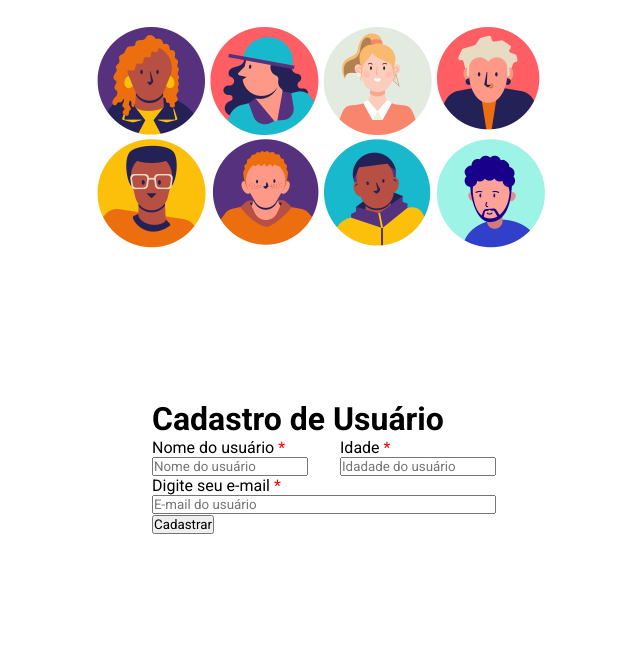
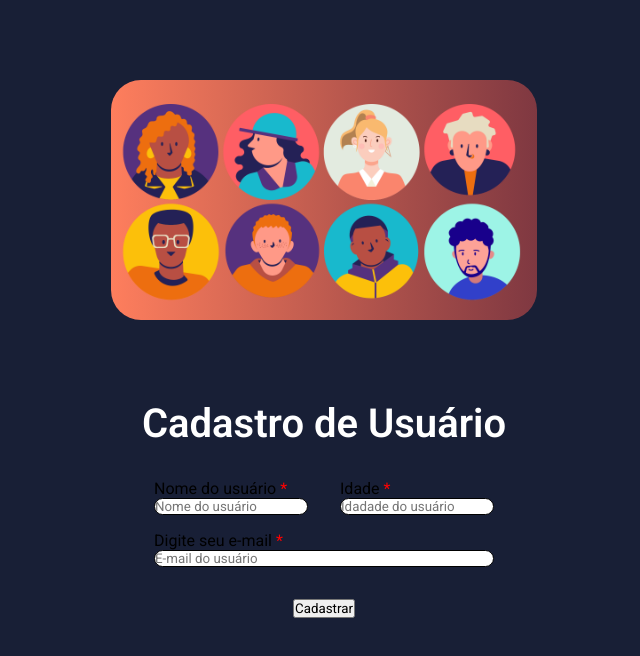
Before and after one commit to danielcoosta1/cadastro-usuario, a React (Vite) app: page / in a window 1280 px wide. Shown: the top 656 px of the page, without its empty margins (316-956 px from the left). Built offline with nearby package versions, Linux system fonts and the light colour scheme.

Commit message:
estilizando a foto e a parte superior da tela

```diff
--- a/src/styles/App.jsx
+++ b/src/styles/App.jsx
@@ -21,7 +21,7 @@ function Home() {
     <>
       <Main>
         <DivImagem>
-          <Img src={UsersImage}/>
+          <Img src={UsersImage} alt="Imagem de fundo - usuários"/>
         </DivImagem>
         <Form>
           <Tittle>Cadastro de Usuário</Tittle>
--- a/src/styles/styles.js
+++ b/src/styles/styles.js
@@ -1,44 +1,64 @@
 import styled from "styled-components";
 
+const Main = styled.main`
+  background-color: #181f36;
 
-const Main = styled.main`
   height: 100vh;
   width: 100vw;
+
   display: flex;
   flex-direction: column;
-
-
+  align-items: center;
 `;
 
+//TOP CONTAINER
+
 const DivImagem = styled.div`
+  background: linear-gradient(to right, #fe7e5d, #7f3841);
 
-margin: 0 auto;
+  margin: 5rem auto;
+
+  height: 30%;
   max-width: 75rem;
-height: 50%
+  display: flex;
+  align-items: center;
+  justify-content: center;
 
-
-
+  border-radius: 30px;
 `;
 
 const Img = styled.img`
-    max-width: 30rem;
+  max-width: 100%;
+  max-height: 100%;
 `;
+
+// FORM
 
 const Form = styled.form`
   margin: 0 auto;
   max-width: 75rem;
   height: 50%;
 
+  display: flex;
+  flex-direction: column;
+  gap: 2rem;
+
+  align-items: center;
 `;
 
 const Tittle = styled.h1`
+    color: #fff;
+    font-size: 2.5rem;
+    font-weight: 600;
 `;
 
 const ListaInputs = styled.ul`
+  display: flex;
+  flex-direction: column;
+  gap: 1rem;
 `;
 
 const DivLinha1 = styled.div`
-
   display: flex;
   gap: 2rem;
 `;
@@ -46,29 +66,37 @@ const DivLinha2 = styled.div``;
 
 const ListaItem = styled.li`
   display: flex;
-flex-direction: column
+  flex-direction: column;
+
 `;
 
-const Label = styled.label`
-
-`;
+const Label = styled.label``;
 
 const Span = styled.span`
   color: red;
 `;
 
 const Input = styled.input`
-
+border-radius: 10px;
+border: 1px solid
 `;
 
-const Button = styled.button`
+const Button = styled.button``;
 
-`;
-
+// BUTTON -
 
 export {
-    Main, DivImagem, Img, Form,
-    Tittle, ListaInputs, DivLinha1,
-    DivLinha2, Label, Input, ListaItem,
-    Span, Button
-}
+  Main,
+  DivImagem,
+  Img,
+  Form,
+  Tittle,
+  ListaInputs,
+  DivLinha1,
+  DivLinha2,
+  Label,
+  Input,
+  ListaItem,
+  Span,
+  Button,
+};
```
Lines whose indentation alone changed are shown as unchanged.
